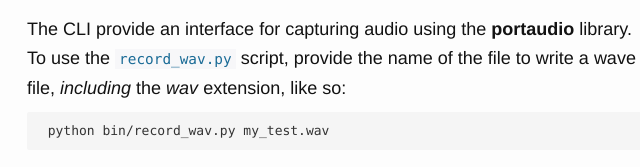
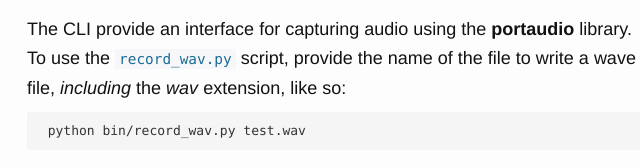
Before and after one commit to NuanceDev/nuancedev.github.io, a plain HTML site: page samples/http/python/index.html in a window 1280 px wide. Shown: the part 4483-4650 px from the top of the page, 463-1103 px from the left. Drawn offline with Linux system fonts and the light colour scheme.

Commit message:
Fix issue around inconsistent naming in CLI docs
As per request in project's issue tracker

```diff
--- a/samples/http/python/index.html
+++ b/samples/http/python/index.html
@@ -269,7 +269,7 @@ ndev-python-http-cli/
 
 <p>The CLI provide an interface for capturing audio using the <strong>portaudio</strong> library. To use the <code>record_wav.py</code> script, provide the name of the file to write a wave file, <em>including</em> the <em>wav</em> extension, like so:</p>
 <pre class="prettyprint">
-  python bin/record_wav.py my_test.wav
+  python bin/record_wav.py test.wav
 </pre>
 <h3 id="how_does_it_work">How does it work</h3>
 
```
